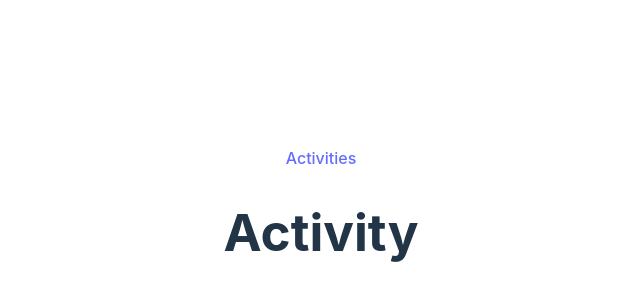
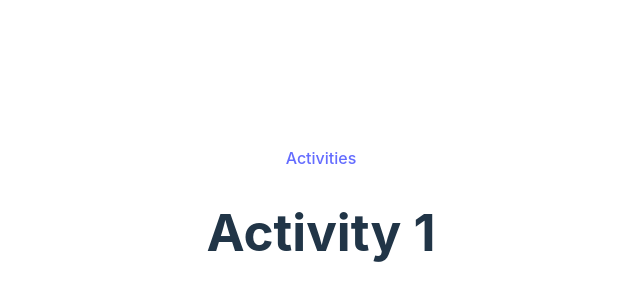
Before and after one commit to tadasmak/socialize_project_frontend, a React (Vite) app: page /activity/1 in a window 1280 px wide. Shown: the part 180-480 px from the top of the page, without its empty margins (319-959 px from the left). Built offline with nearby package versions, Linux system fonts and the light colour scheme.

Commit message:
Add id parameter into Activity from Router

```diff
--- a/src/pages/Activity.tsx
+++ b/src/pages/Activity.tsx
@@ -1,6 +1,11 @@
+import { useParams } from 'react-router-dom';
+
 const Activity = () => {
+    const params = useParams();
+    const id = params.id;
+
     return (
-        <h1 className="text-2xl font-bold">Activity</h1>
+        <h1 className="text-2xl font-bold">Activity {id}</h1>
     );
 };
 
```
